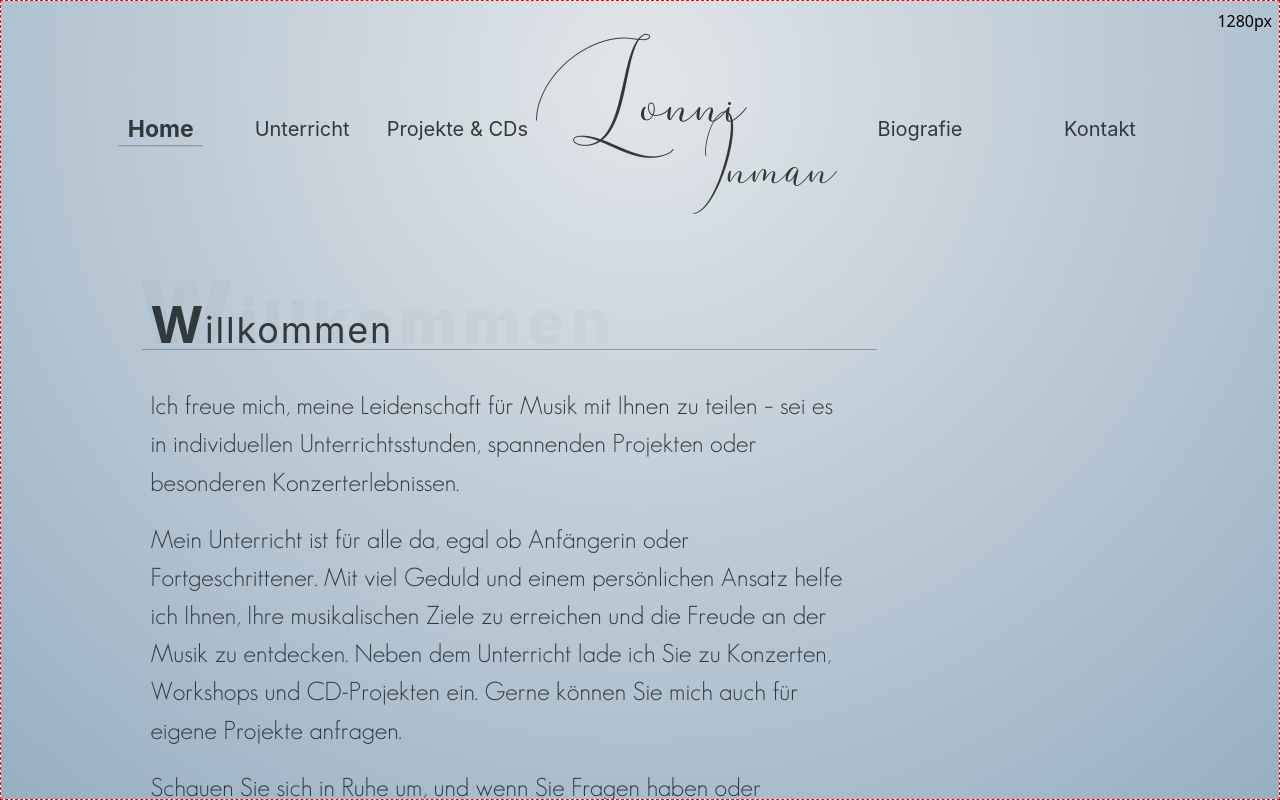
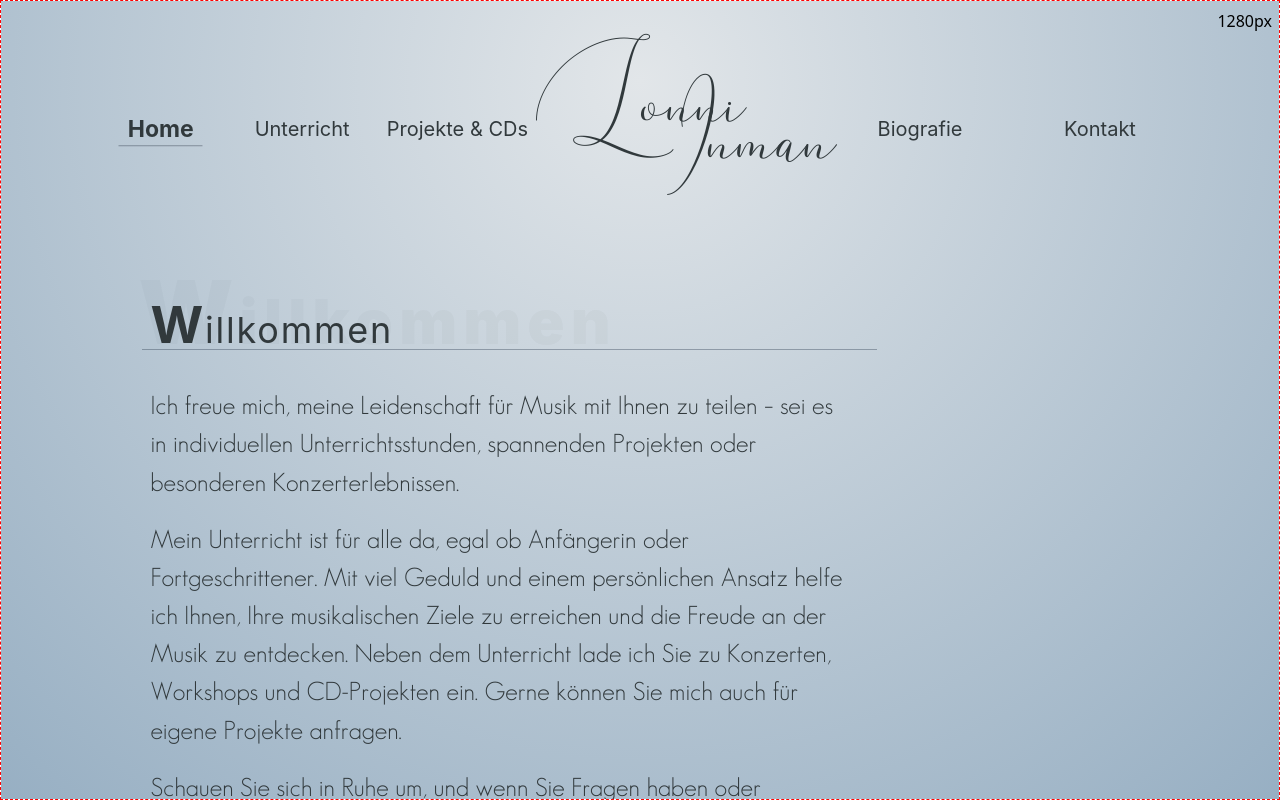
Before and after one commit to j-eick/lonni-homepage, a Next.js app: page /home in a window 1280 px wide. Built offline with nearby package versions, Linux system fonts and the light colour scheme; a web font is replaced by a local one.

Commit message:
fix / HeaderTitle

```diff
--- a/app/home/biografie/page.tsx
+++ b/app/home/biografie/page.tsx
@@ -5,7 +5,6 @@ import MainLayout from "@/components/ui/mainLayout/MainLayout";
 import PageTitle from "@/components/ui/page-title/PageTitle";
 import AuftritteCds from "@/lib/paragraphs/auftritteCds";
 import Image from "next/image";
-import SideVideos from "@/components/ui/SideVideos";
 import profilePic from "../../../public/content/profile.jpg";
 
 export default function Home() {
--- a/components/ui/mainLayout/header/Header.tsx
+++ b/components/ui/mainLayout/header/Header.tsx
@@ -55,7 +55,7 @@ export default function Header() {
                         >
                             <span className="absolute top-7 w-full text-size-headerTitle ">Lonni</span>
                             <span
-                                className={`absolute right-0 bottom-7 text-headerTitle-inman
+                                className={`absolute right-0 bottom-12 text-size-headerTitle
                                         `}
                             >
                                 <span className="">Inman</span>
--- a/tailwind.config.js
+++ b/tailwind.config.js
@@ -98,22 +98,24 @@ module.exports = {
                 pageTitle: "Walkway SemiBold",
             },
             fontSize: {
-                // -----  regular  -----
-                "size-default": "var(--step-1)",
-                "size-small": "var(--step--1)",
+                // -----  Header-Title -----
+                "size-headerTitle": "85px",
 
-                // -----  Titles -----
+                // -----  Header-Navigation-Links -----
+                navLinks: "var(--step-0)",
+
+                // -----  Page-Title -----
                 "size-pageTitle": "var(--step-2)",
                 "size-firstLetterPagetitle": "var(--step-3)",
                 "size-regularTitle": "var(--step-2)",
-                "size-headerTitle": "85px",
 
                 // ----------  PageTitle-Shadow ----------
                 "size-firstLetterPagetitle-shadow": "var(--step-45)",
                 "size-pageTitle-shadow": "var(--step-35)",
 
-                //-----  Header-Navigation-Links -----
-                navLinks: "var(--step-0)",
+                // -----  regular  -----
+                "size-default": "var(--step-1)",
+                "size-small": "var(--step--1)",
 
                 pageTitle: "33px",
                 firstLetterTitle: "44px",
```
